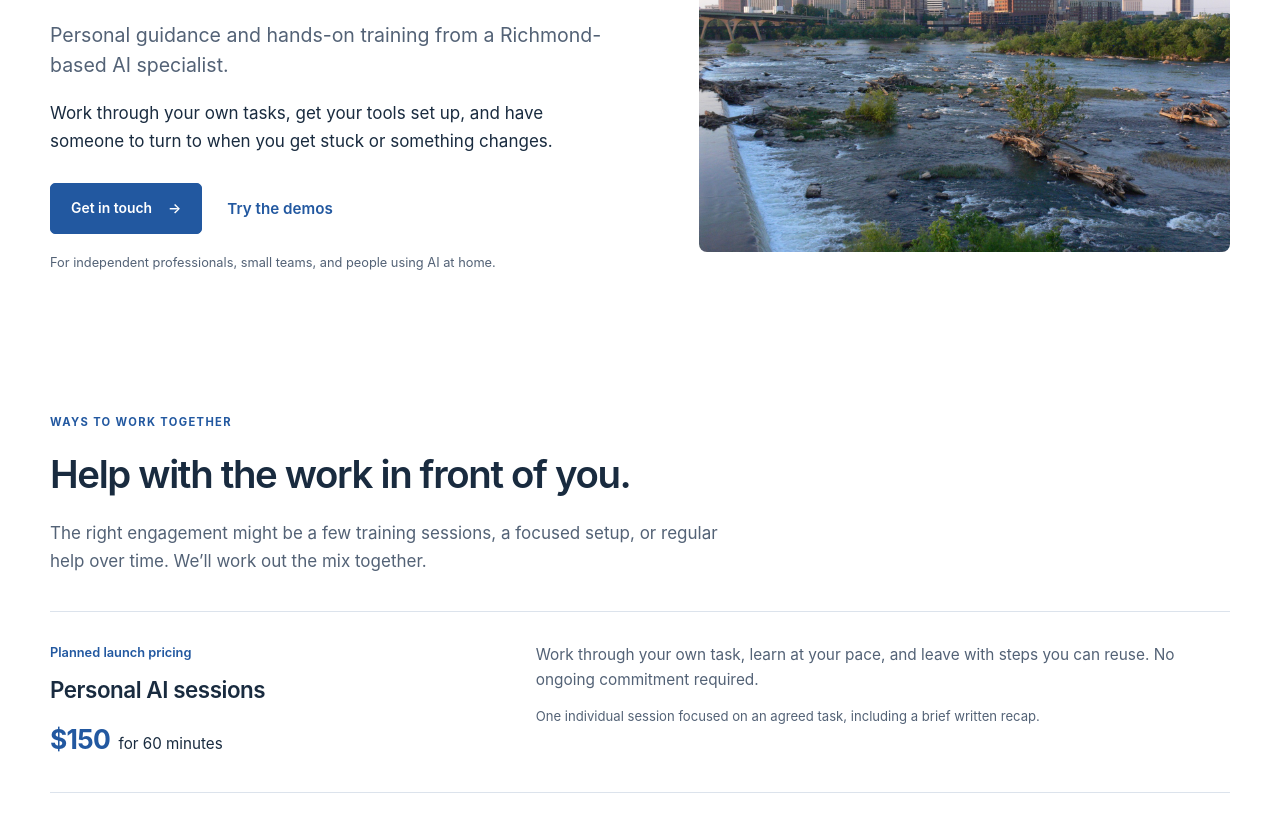
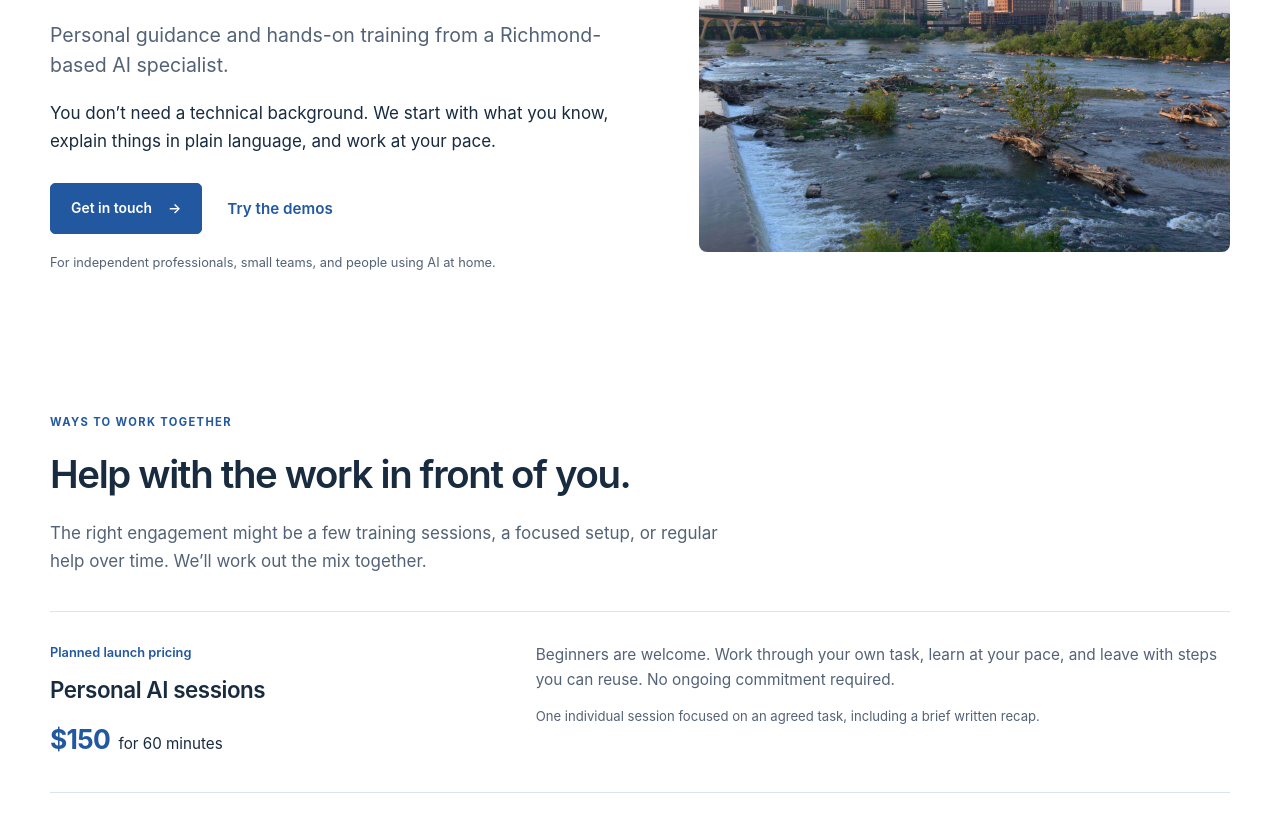
Before and after one commit to firstcharter-ai/firstcharter.ai, a website: page public/index.html in a window 1280 px wide. Shown: the part 335-1155 px from the top of the page. Drawn offline with Linux system fonts and the light colour scheme.

Commit message:
update: website -- welcome clients at every technical level

```diff
--- a/public/index.html
+++ b/public/index.html
@@ -70,8 +70,8 @@
             specialist.
           </p>
           <p>
-            Work through your own tasks, get your tools set up, and have someone
-            to turn to when you get stuck or something changes.
+            You don’t need a technical background. We start with what you know,
+            explain things in plain language, and work at your pace.
           </p>
           <div class="actions">
             <a class="btn" href="#contact"
@@ -111,8 +111,9 @@
             </div>
             <div>
               <p>
-                Work through your own task, learn at your pace, and leave with
-                steps you can reuse. No ongoing commitment required.
+                Beginners are welcome. Work through your own task, learn at your
+                pace, and leave with steps you can reuse. No ongoing commitment
+                required.
               </p>
               <p class="service-detail">
                 One individual session focused on an agreed task, including a
```
